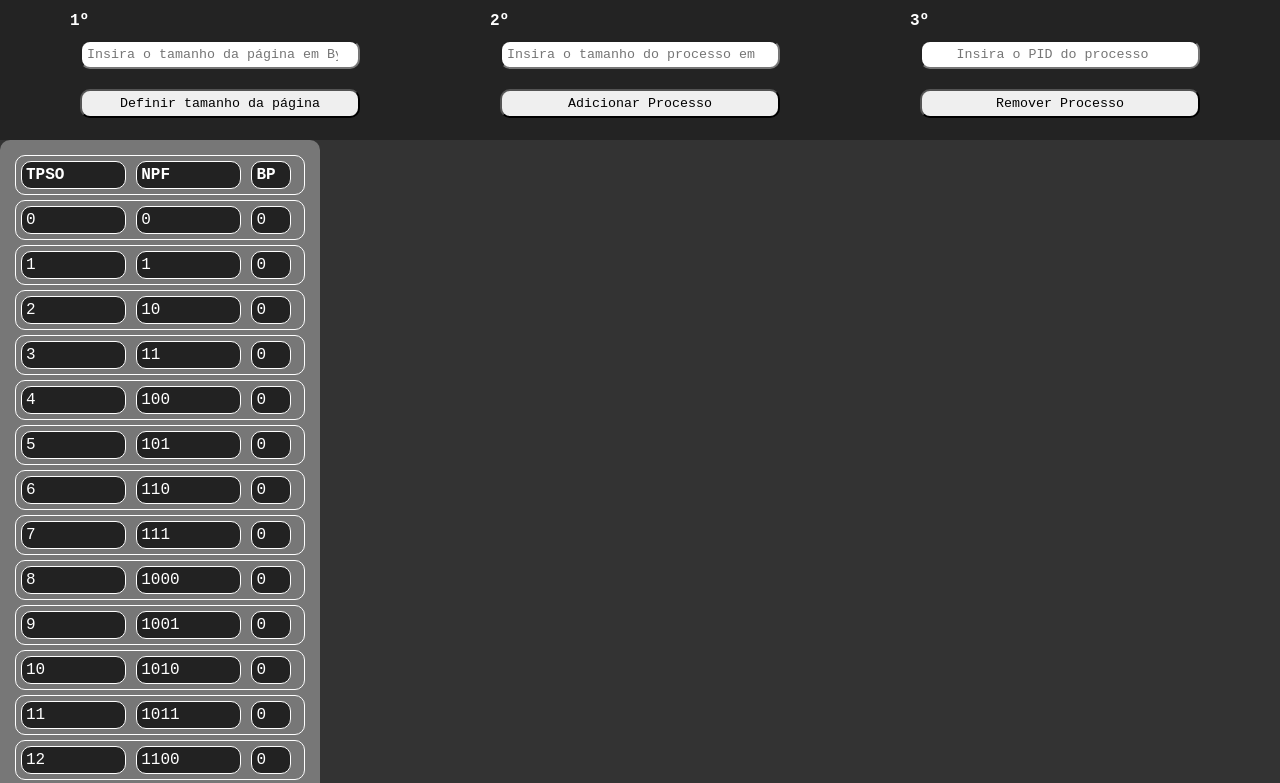
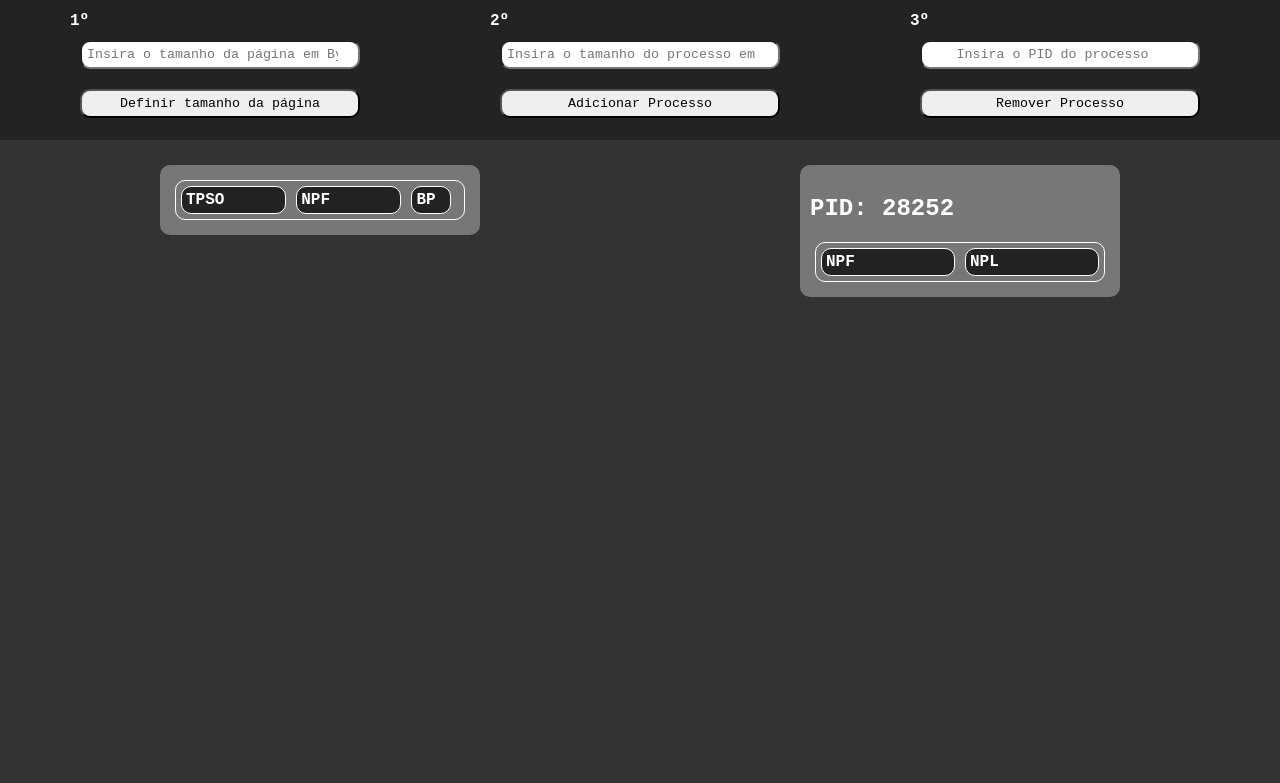
Before and after one commit to Gabao-Farias/Process_manager, a React (Create React App) app: page / in a window 1280 px wide. Shown: the top 783 px of the page. Built offline with nearby package versions, Linux system fonts and the light colour scheme.

Commit message:
Added dashboard view on main

```diff
--- a/src/App.tsx
+++ b/src/App.tsx
@@ -1,20 +1,25 @@
-import React from 'react';
-import { PagesTable, ProcessTable } from './components';
+import React, { useState } from 'react';
+import { DashboardWrapper, PagesTable, ProcessTable } from './components';
 import Header from './components/Header';
 import PagesTableGenerator from './utils/PagesTableGenerator';
 
 
 function App() {
+  const [tablePageConfig, setTablePageConfig] = useState(PagesTableGenerator(0));
 
   return (
-    <div className="App" style={{backgroundColor: "#333333"}}>
-      <Header/>
-      <PagesTable tablePageConfig={PagesTableGenerator(16)}/>
-      <ProcessTable process={{
-        pid: "2",
-        processSize: 256,
-        fragmentSize: 50
-      }} />
+    <div className="App" style={{backgroundColor: "#333333", minHeight: "100vh"}}>
+      <Header defineTamp={() => setTablePageConfig} />
+      <DashboardWrapper
+        left={<PagesTable tablePageConfig={tablePageConfig}/>}
+        right={
+          <ProcessTable process={{
+            pid: "28252",
+            processSize: 256,
+            fragmentSize: 50
+          }} />
+        }
+      />
     </div>
   );
 }
```
